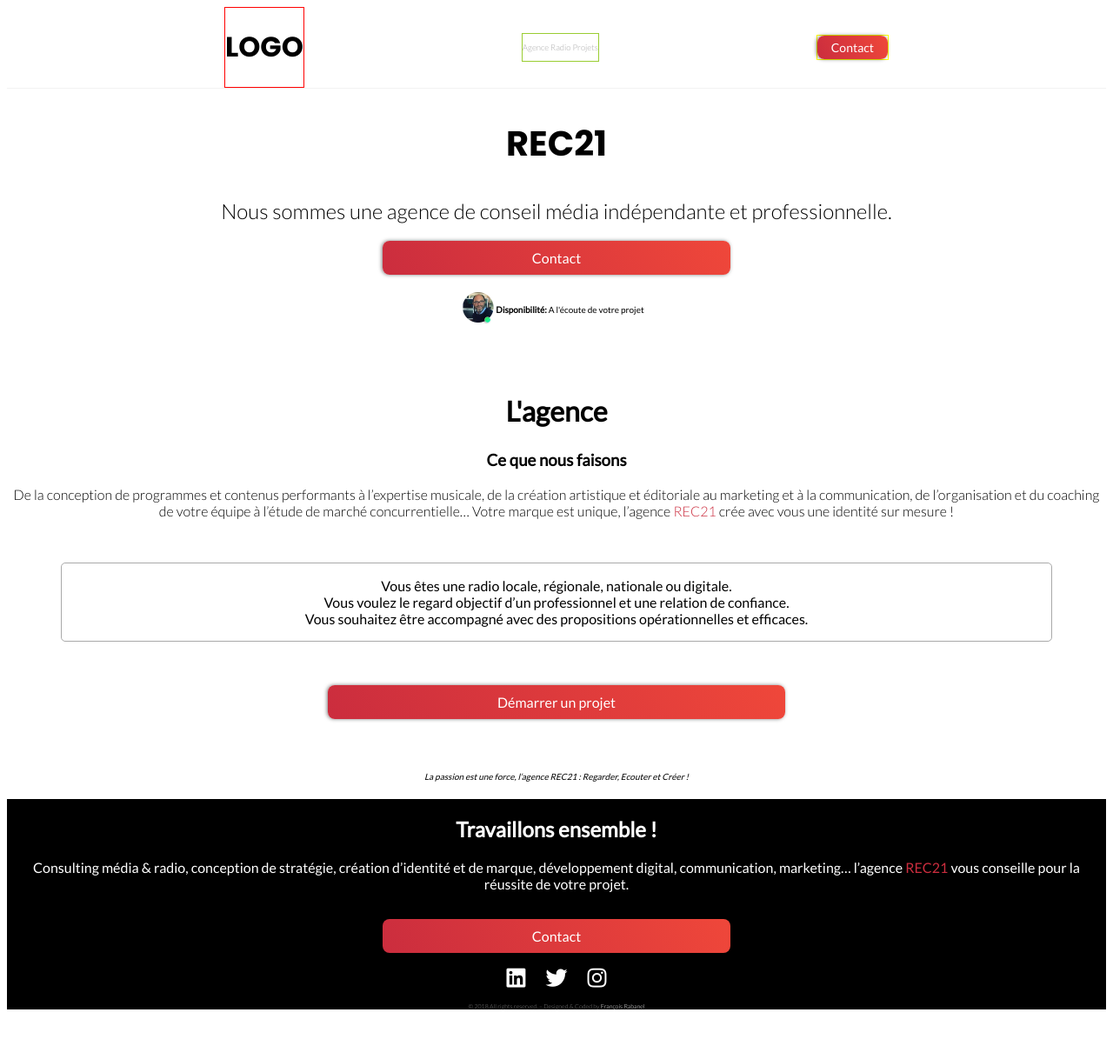
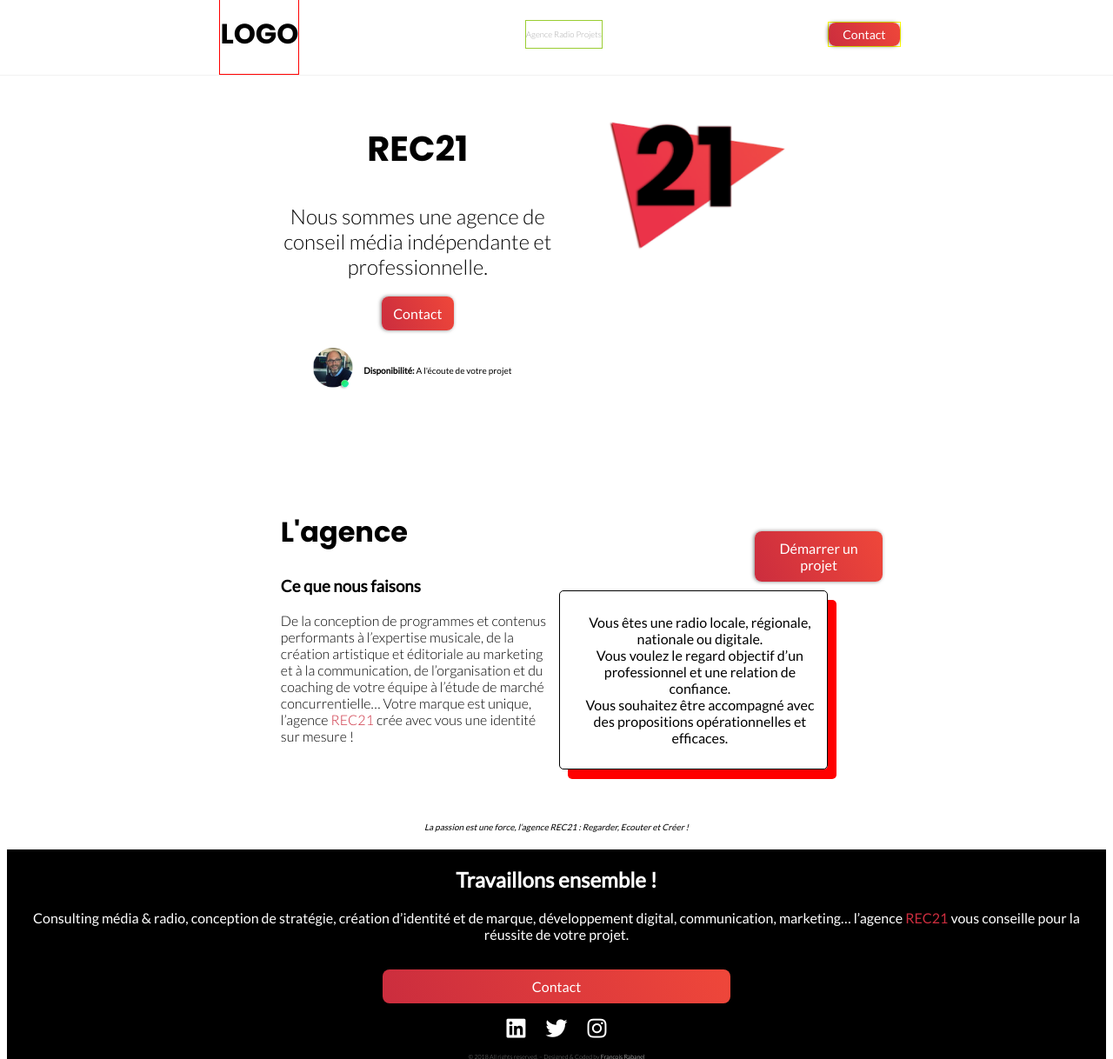
Before and after one commit to FrancoisRab/ClaudE-website, a Flask app: page / in a window 1280 px wide. Shown: the top 1218 px of the page at 87% size. Before the commit the page ends 1162 px from the top, so only its background shows below. Run offline with Flask 2, Linux system fonts and the light colour scheme; some libraries are stand-ins or nearby versions.

Commit message:
Home website grid

```diff
--- a/static/css/app.css
+++ b/static/css/app.css
@@ -32,7 +32,6 @@ body a:hover {
 }
 
 /* Mobile grid */
-
 .display-grid {
   display: grid;
   grid-template-columns: 1fr;
@@ -51,7 +50,7 @@ body a:hover {
   z-index: 10;
 }
 
-.header-grid {
+.content-grid {
   grid-column: 1/2;
   grid-row: 2/3;
 }
@@ -62,3 +61,12 @@ body a:hover {
   color: white;
   margin-top: 50px;
 }
+
+/* Desktop grid */
+
+@media (min-width: 800px) {
+  .navbar-grid {
+    position: fixed;
+    margin: -15px;
+  }
+}
--- a/static/css/index.css
+++ b/static/css/index.css
@@ -36,12 +36,10 @@
 }
 
 /* FIRST PART "AGENCE" */
-.agency-content {
-  padding-top: 50px;
-}
 
-.agency-content h2 {
+.agency-title h2 {
   font-size: 2em;
+  text-align: center;
 }
 
 .agency-content p {
@@ -65,3 +63,80 @@
   margin: 0 auto;
   padding: 10px;
 }
+
+
+@media (min-width: 800px) {
+  .grid-index {
+    display: grid;
+    grid-template-columns: 1fr 1fr 1fr 1fr;
+    grid-template-rows: 1fr auto auto;
+  }
+  .header-content {
+    margin-top: 100px;
+    grid-column: 2/3;
+    grid-row: 1/2;
+  }
+  .header-images img {
+    display: block;
+    width: 80%;
+    padding-left: 40px;
+  }
+  .header-images {
+    margin-top: 100px;
+    grid-column: 3/4;
+    grid-row: 1/2;
+  }
+
+  #center-btn-header {
+    width: 20%;
+  }
+
+  .img-onair img {
+    width: 65%;
+  }
+
+  .text-onair {
+    margin-left: 0px;
+  }
+
+  .agency-title {
+    grid-column: 2/3;
+    grid-row: 2/3;
+    padding-top: 110px;
+  }
+
+  .agency-title h2 {
+    text-align: left;
+  }
+
+  .agency-content {
+    grid-column: 2/3;
+    grid-row: 3/4;
+    margin-top: -25px;
+  }
+
+  .agency-content h3 {
+    text-align: left;
+  }
+
+  .agency-content p {
+    text-align: left;
+  }
+
+  .agency-flash {
+    grid-column: 3/4;
+    grid-row: 3/4;
+    margin-top: 10px;
+    padding: 10px;
+  }
+
+  .agency-btn {
+    grid-column: 3/4;
+    grid-row: 2/3;
+    padding-top: 110px;
+  }
+
+  #btn-agency {
+    margin: 0px 0px 0px 230px;
+  }
+}
--- a/templates/layout/default.html
+++ b/templates/layout/default.html
@@ -15,7 +15,7 @@
       <header class="navbar-grid">
         {% include 'layout/shared/_navbar.html' %}
       </header>
-      <section class="header-grid">
+      <section class="content-grid">
         {% block body %} {% endblock %}
       </section>
       <footer class="footer">
--- a/templates/pages/index.html
+++ b/templates/pages/index.html
@@ -1,6 +1,7 @@
 {% extends 'layout/default.html' %}
 
 {% block body %}
+<div class="grid-index">
   <div class="header-content txt-align">
     <div class="header-title">
       <h1>REC21</h1>
@@ -26,16 +27,16 @@
   <div class="header-images">
     <img src="static/images/rec21_fake_logo.png" alt="logo">
   </div>
-
-<div class="agency">
+  <div class="agency-title">
+    <h2 class="poppins">L'agence</h2>
+  </div>
   <div class="agency-content txt-align">
-    <h2>L'agence</h2>
     <h3>Ce que nous faisons</h3>
     <p>De la conception de programmes et contenus performants à l’expertise musicale, de la création artistique et éditoriale
     au marketing et à la communication, de l’organisation et du coaching de votre équipe à l’étude de marché
     concurrentielle… Votre marque est unique, l’agence <span class="txt-red">REC21</span> crée avec vous une identité sur mesure !</p>
   </div>
-  <div class="agency-flash txt-align">
+  <div class="agency-flash txt-align flashbox">
     <p>Vous êtes une radio locale, régionale, nationale ou digitale.<br>
     Vous voulez le regard objectif d’un professionnel et une relation de confiance.<br>
     Vous souhaitez être accompagné avec des propositions opérationnelles et efficaces.</p>
```
Lines whose indentation alone changed are shown as unchanged.
